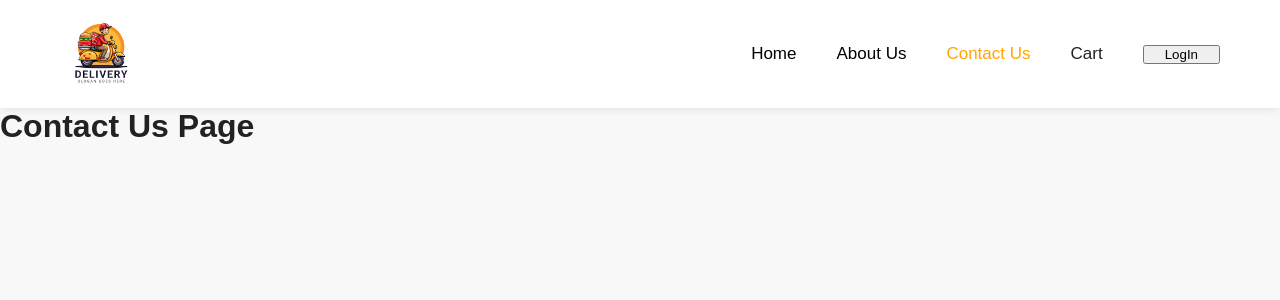
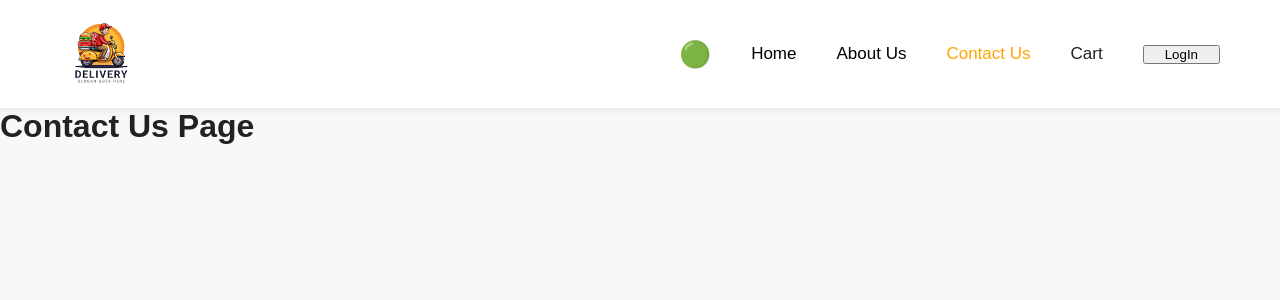
Before and after one commit to Jitendra253/React-Js, a React (Vite) app: page /contact in a window 1280 px wide. Shown: the top 300 px of the page. Built offline with nearby package versions, Linux system fonts and the light colour scheme.

Commit message:
set online/offline

```diff
--- a/src/components/Body.jsx
+++ b/src/components/Body.jsx
@@ -2,11 +2,13 @@ import React, { useState, useEffect } from "react";
 import { ReturantCard } from "./ReturantCard";
 import Shimmer from "./Shimmer";
 import { Link } from "react-router-dom";
+import useOnlineStatus from "../utils/useOnlineStatus";
 
 export const Body = () => {
   const [restaurantList, setRestaurantList] = useState([]);
   const [filteredRestaurants, setFilteredRestaurants] = useState([]);
   const [searchTerm, setSearchTerm] = useState("");
+
   useEffect(() => {
     fetchData();
   }, [])
@@ -37,6 +39,9 @@ export const Body = () => {
 
   // ! conditional Rendering
 
+  const onlineStatus = useOnlineStatus();
+  if (onlineStatus === false) return <h1>Looks like you're offline ! Please check your internet connection</h1>
+
   return restaurantList.length === 0 ? <Shimmer /> : (
     <div className="body">
       <div className="filter">
--- a/src/components/Header.jsx
+++ b/src/components/Header.jsx
@@ -1,8 +1,10 @@
 import React from "react";
 import { useState } from "react";
 import { NavLink } from "react-router-dom";
+import useOnlineStatus from "../utils/useOnlineStatus";
 export const Header = () => {
   const [isLoggedName, setIsloggedIn] = useState(false)
+  const onlineStatus = useOnlineStatus();
   return (
     <div className="header">
       <div className="logo-container">
@@ -14,6 +16,11 @@ export const Header = () => {
       </div>
       <div className="nav-item">
         <ul>
+          <li>
+            <h2>
+              {onlineStatus ? "🟢" : "🔴"}
+            </h2>
+          </li>
           <li>
             <NavLink className={({ isActive }) => isActive ? "active" : ""} to="/"> Home</NavLink>
           </li>
--- a/src/components/RestaurantMenu.jsx
+++ b/src/components/RestaurantMenu.jsx
@@ -4,21 +4,11 @@ import { MENU_URL } from "../utils/constants";
 import "./RestaurantMenu.css";
 import Shimmer from "./Shimmer";
 import { useParams } from "react-router-dom";
+import { useRestaurantMenu } from "../utils/useRestaurantMenu";
 const RestarurantMenu = () => {
-  const [resInfo, setResInfo] = useState(null)
-  useEffect(() => {
-    fetchMenu();
-  }, [])
+
   const { resId } = useParams();
-  console.log(`${MENU_URL}${resId}`)
-  console.log(resId)
-  const fetchMenu = async () => {
-    const data = await fetch(`${MENU_URL}${resId}`);
-    const json = await data.json();
-    setResInfo(json.data)
-
-    console.log(resInfo)
-  }
+  const resInfo = useRestaurantMenu(resId)
   const restaurantInfo = resInfo?.cards?.find(
     (card) => card?.card?.card?.info
   )?.card?.card?.info;
--- /dev/null
+++ b/src/utils/useOnlineStatus.js
@@ -0,0 +1,18 @@
+import { useEffect, useState } from "react";
+
+const useOnlineStatus = () => {
+  const [onlineStatus, setOnlineStatus] = useState(true);
+  // check if online
+  useEffect(() => {
+    window.addEventListener("offline", (event) => {
+      setOnlineStatus(false);
+    });
+
+    window.addEventListener("online", (event) => {
+      setOnlineStatus(true);
+    });
+  }, []);
+
+  return onlineStatus;
+};
+export default useOnlineStatus;
--- /dev/null
+++ b/src/utils/useRestaurantMenu.js
@@ -0,0 +1,18 @@
+import { useState, useEffect } from "react";
+import { MENU_URL } from "./constants";
+
+export const useRestaurantMenu = (restId) => {
+  const [resInfo, setResInfo] = useState(null);
+  //fetch Data;
+  useEffect(() => {
+    fetchData();
+  }, []);
+
+  const fetchData = async () => {
+    const data = await fetch(MENU_URL + restId);
+    const json = await data.json();
+    setResInfo(json.data);
+  };
+
+  return resInfo;
+};
```
